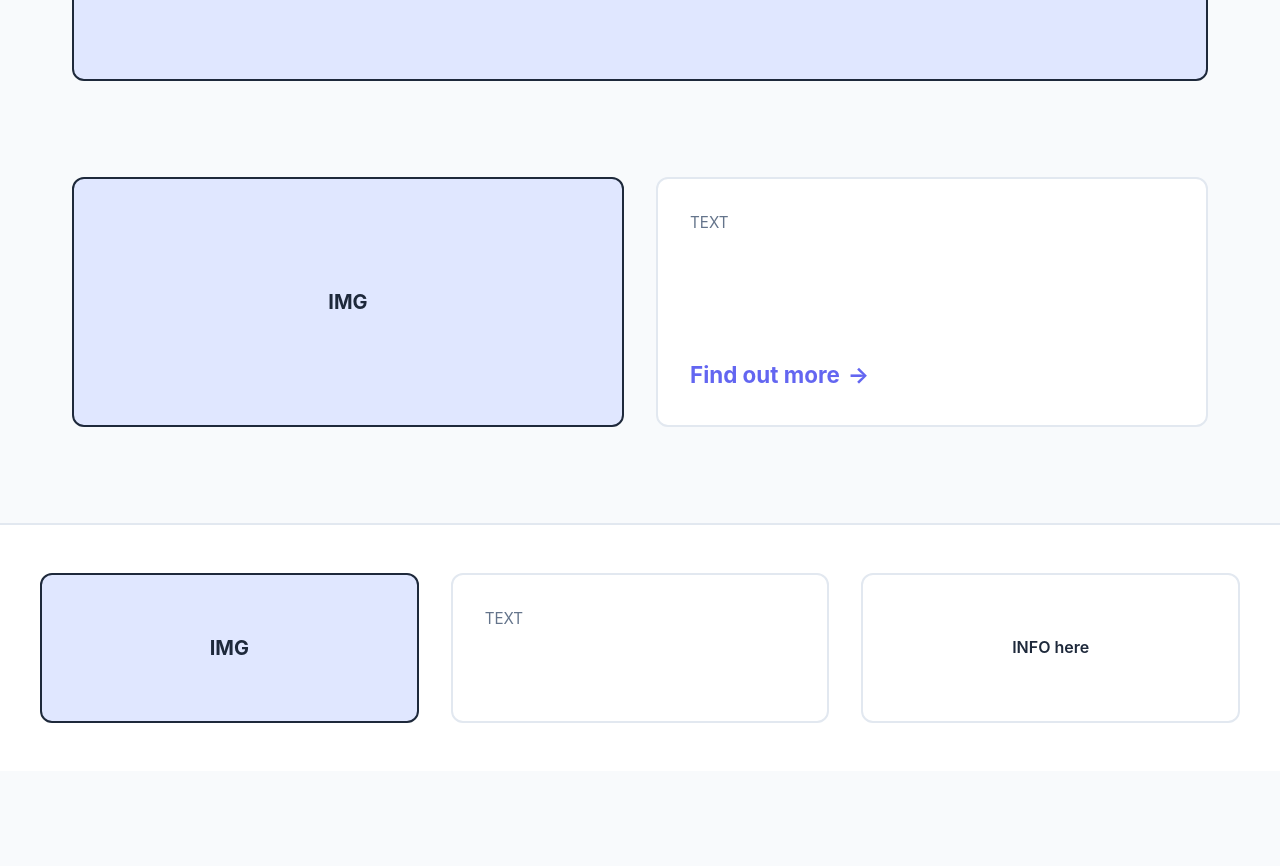
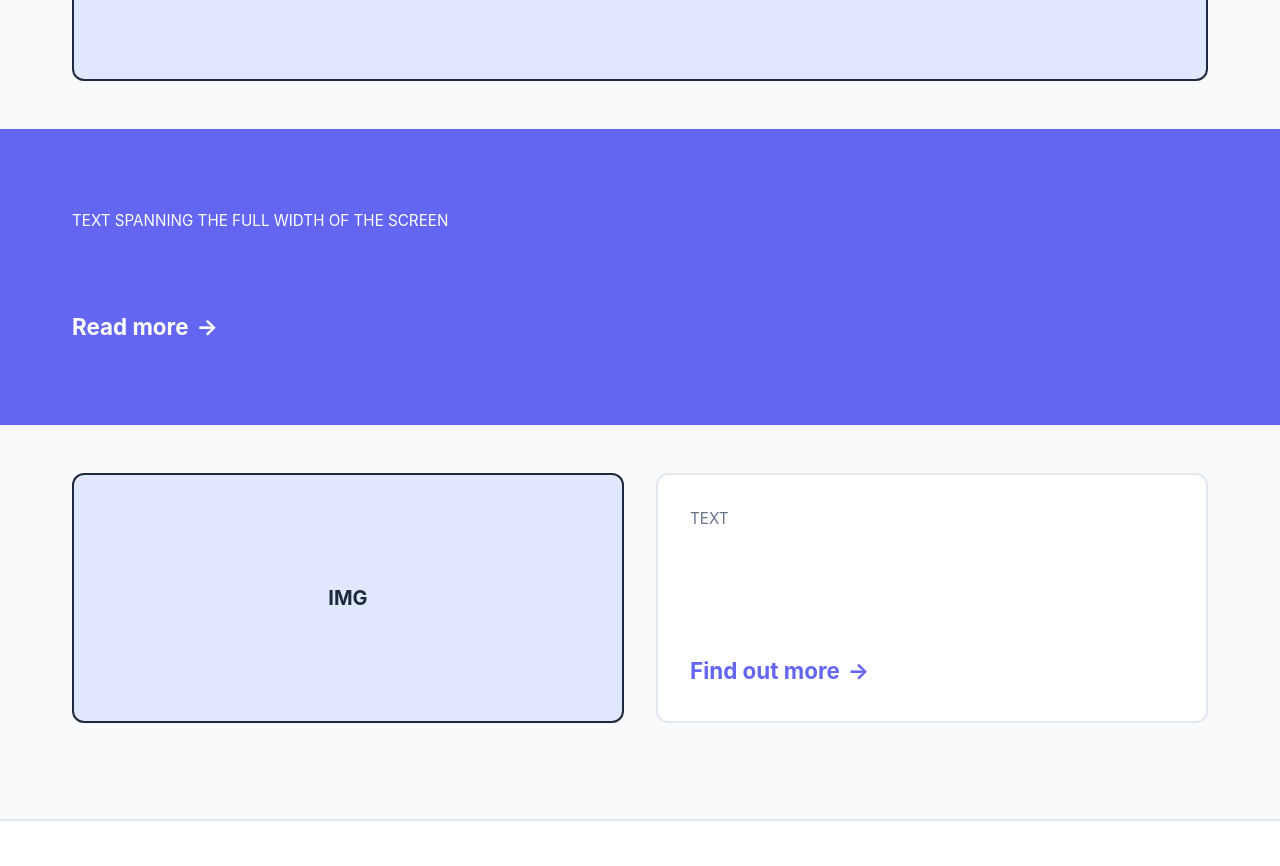
Before and after one commit to joshau2018-alt/joshau2018-alt.github.io, a plain HTML site: page index.html in a window 1280 px wide. Shown: the part 1460-2326 px from the top of the page. Before the commit the page ends 2231 px from the top, so only its background shows below. Drawn offline with Linux system fonts and the light colour scheme.

Commit message:
added long text thingy

```diff
--- a/index.html
+++ b/index.html
@@ -73,6 +73,14 @@
             <div class="img-placeholder large">IMG</div>
         </section>
 
+        <!-- Full Width Text Section -->
+        <section class="full-width-text-section">
+            <div class="text-content">
+                TEXT SPANNING THE FULL WIDTH OF THE SCREEN
+                <div class="read-more-btn">Read more</div>
+            </div>
+        </section>
+
         <!-- Bottom Content Section with Image Left and Text Right -->
         <section class="bottom-content-section">
             <div class="img-placeholder">IMG</div>
--- a/styles.css
+++ b/styles.css
@@ -120,6 +120,31 @@ body { font-family: var(--font-body); background-color: var(--bg-light); color:
 .full-image-section { padding: 0 var(--space-lg) var(--space-xl) var(--space-lg); }
 .full-image-section .img-placeholder { width: 100%; min-height: 300px; }
 
+/* Full-width text section spanning entire screen */
+.full-width-text-section {
+    width: 100vw;
+    margin-left: calc(-50vw + 50%);
+    padding: var(--space-xl) var(--space-lg);
+    background: var(--primary);
+}
+
+.full-width-text-section .text-content {
+    background: transparent;
+    border: none;
+    color: var(--bg-white);
+    max-width: 1200px;
+    margin: 0 auto;
+}
+
+.full-width-text-section .text-content,
+.full-width-text-section .read-more-btn {
+    color: var(--bg-white);
+}
+
+.full-width-text-section .read-more-btn:hover {
+    color: var(--accent);
+}
+
 .content-row { display: grid; grid-template-columns: 1fr 1fr; gap: var(--space-lg); padding: var(--space-xl) var(--space-lg); }
 .content-left { display: flex; flex-direction: column; }
 .content-right { display: flex; align-items: stretch; }
@@ -161,6 +186,7 @@ body { font-family: var(--font-body); background-color: var(--bg-light); color:
     .hero-section, .content-row, .bottom-content-section { grid-template-columns: 1fr; gap: var(--space-md); padding: var(--space-lg) var(--space-md); }
     .footer-content { grid-template-columns: 1fr; gap: var(--space-md); }
     .full-image-section { padding: 0 var(--space-md) var(--space-lg) var(--space-md); }
+    .full-width-text-section { padding: var(--space-lg) var(--space-md); }
     .hero-left, .hero-right, .content-left, .content-right, .footer-left, .footer-center, .footer-right { display: flex; flex-direction: column; }
     .img-placeholder { min-height: 200px; }
     .img-placeholder.large { min-height: 200px; }
```
